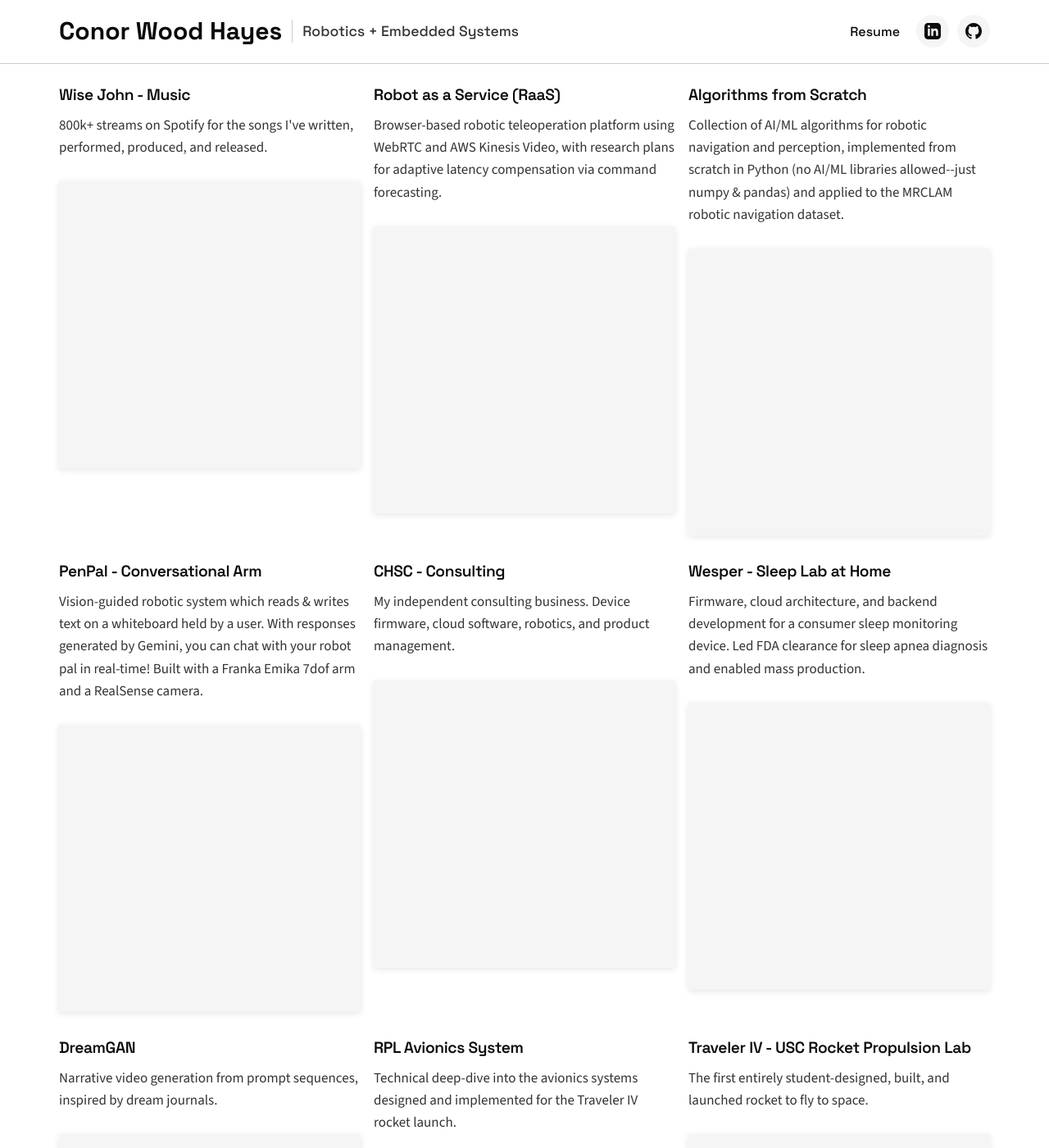
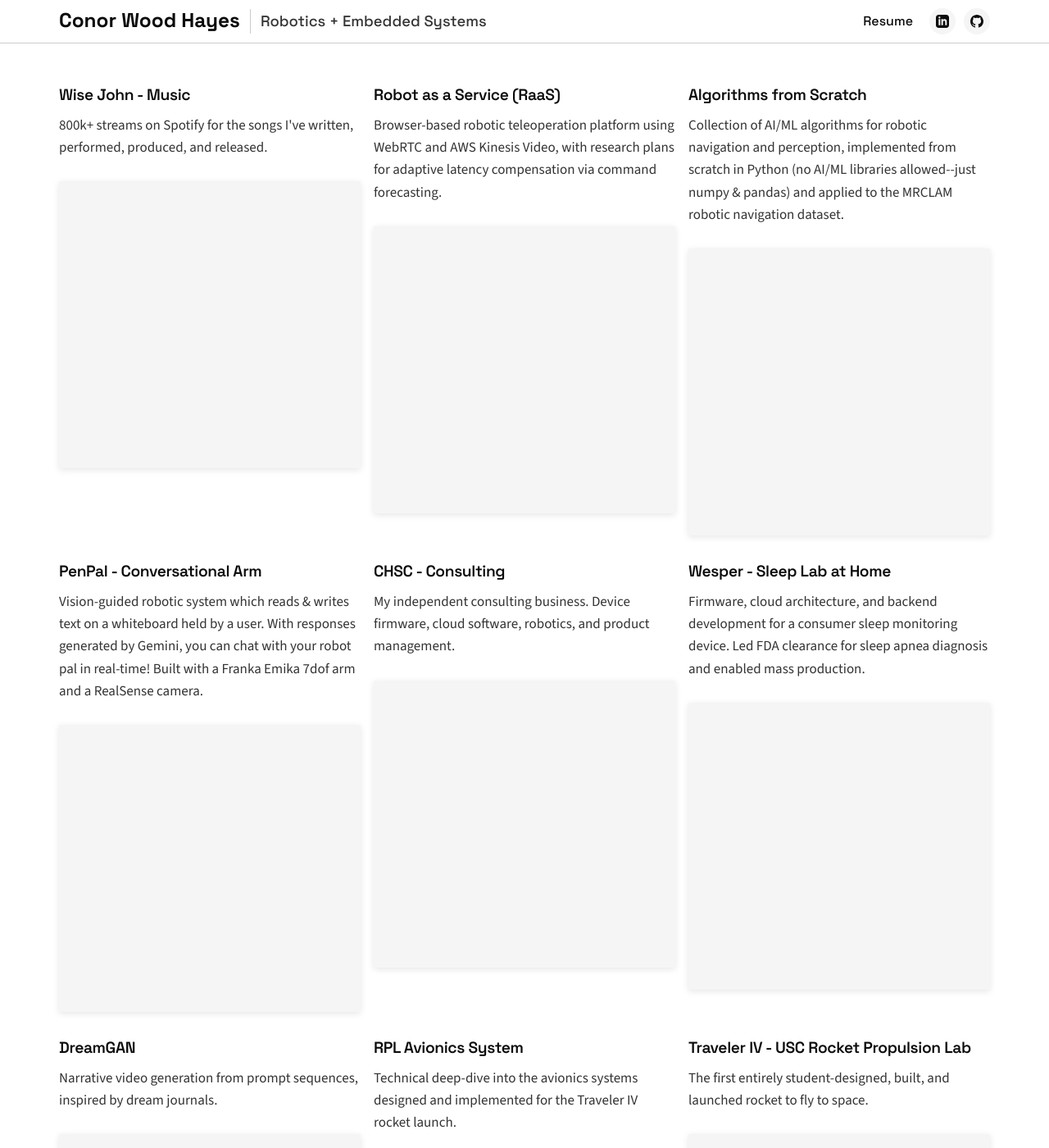
Before and after one commit to cwoodhayes/cwoodhayes.github.io, a Jekyll site: the page built from pages/index.md, in a window 1280 px wide and 1400 px high. Shown: the whole window at 82% size. Built offline with Jekyll 4.4.1, drawn with Linux system fonts in a browser that asks for light colours.

Commit message:
shrunk the top bar

```diff
--- a/assets/css/main.css
+++ b/assets/css/main.css
@@ -112,7 +112,7 @@
   background-color: var(--color-white);
   border-bottom: 1px solid var(--color-gray-border);
   z-index: 1000;
-  padding: 0.9rem 0;
+  padding: 0.4rem 0;
 }
 
 .nav-container {
@@ -128,20 +128,20 @@
   display: flex;
   align-items: center;
   font-family: var(--font-nav);
-  font-size: 1.25rem;
+  font-size: 1.05rem;
   font-weight: 700;
   color: var(--color-black);
 }
 
 .nav-logo .nav-name {
   font-weight: 700;
-  font-size: 1.5em;
+  font-size: 1.45em;
 }
 
 .nav-logo .nav-subtitle {
   font-family: var(--font-nav);
   color: var(--color-gray-dark);
-  font-size: 1.1rem;
+  font-size: 1.15rem;
   font-weight: 500;
   border-left: 1px solid var(--color-gray-border);
   padding-left: 0.75rem;
@@ -176,8 +176,8 @@
   display: inline-flex;
   align-items: center;
   justify-content: center;
-  width: 40px;
-  height: 40px;
+  width: 32px;
+  height: 32px;
   border-radius: 50%;
   transition: all var(--transition-speed);
   background-color: var(--color-gray-light);
@@ -190,8 +190,8 @@
 }
 
 .nav-icon-link .nav-icon {
-  width: 20px;
-  height: 20px;
+  width: 16px;
+  height: 16px;
   color: var(--color-black);
 }
 
@@ -393,8 +393,8 @@
 }
 
 .contact-icon-link .contact-icon {
-  width: 20px;
-  height: 20px;
+  width: 16px;
+  height: 16px;
   color: var(--color-black);
 }
 
```
